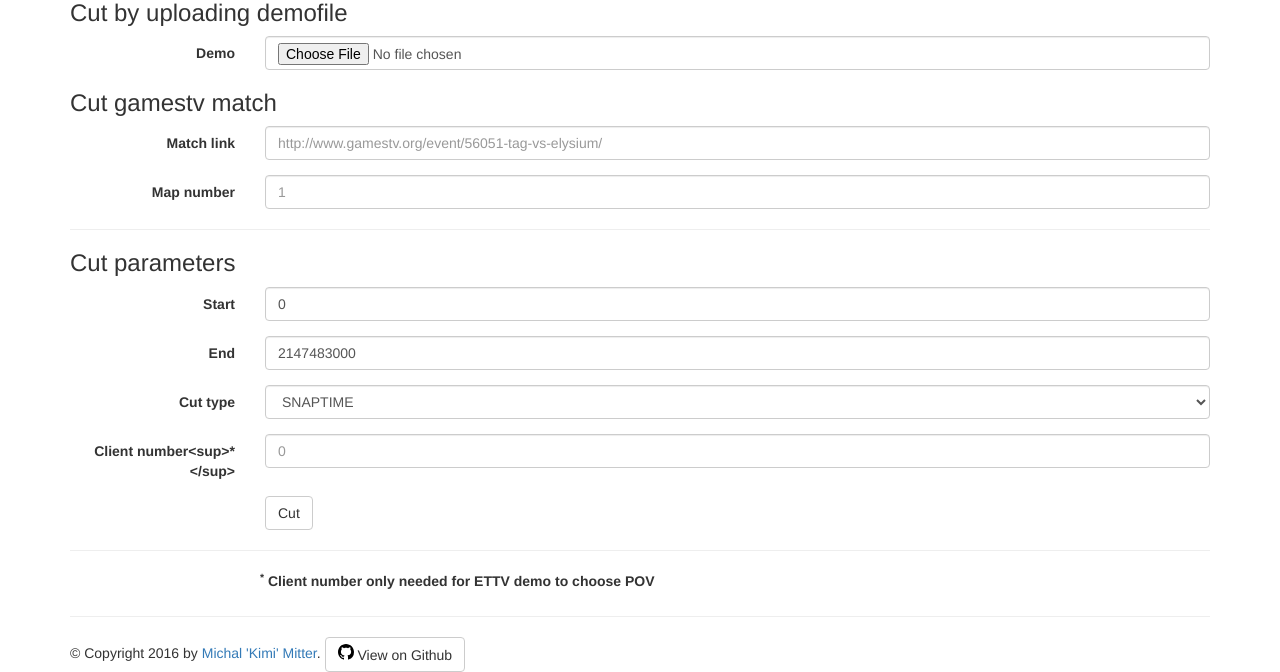
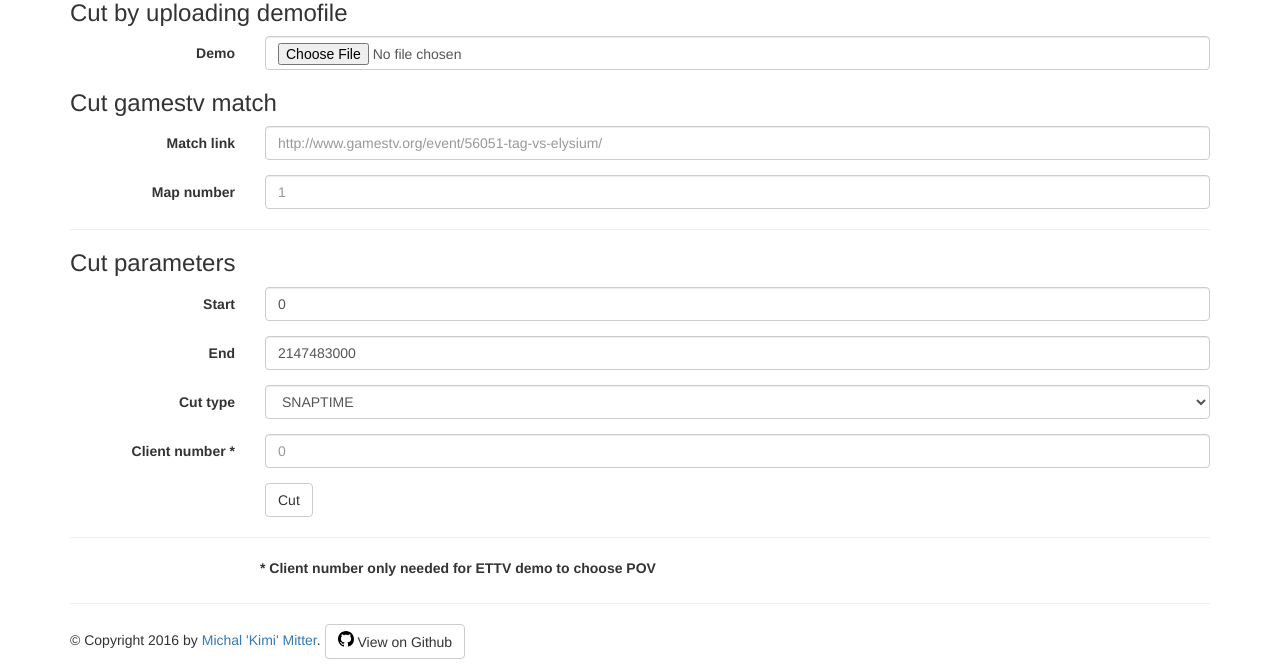
Before and after one commit to mittermichal/greatshot-web, a Flask app: page /cut in a window 1280 px wide. Shown: the part 150-822 px from the top of the page. Run offline with Flask 2, Linux system fonts and the light colour scheme; parts of the project's set-up code (start-up, migrations or seed data) failed here and were passed over; some libraries are stand-ins or nearby versions.

Commit message:
<sup> fix

```diff
--- a/app/forms.py
+++ b/app/forms.py
@@ -18,7 +18,7 @@ class CutForm(FlaskForm):
     start = IntegerField('Start', render_kw={"step": 1000}, default=0)
     end = IntegerField('End', render_kw={"step": 1000}, default=2147483000)
     cut_type = SelectField('Cut type', choices=[(0, 'SNAPNUMBER'), (1, 'SNAPTIME'), (2, 'SNAPCOUNT')], default=1)
-    client_num = StringField('Client number<sup>*</sup>', render_kw={"placeholder": "0"})
+    client_num = StringField('Client number *', render_kw={"placeholder": "0"})
     gtv_match_id = HiddenField('gtv_match_id')
     map_number = HiddenField('map_number')
     filename = HiddenField('filename')
--- a/templates/cut.html
+++ b/templates/cut.html
@@ -18,7 +18,7 @@
     {{ render_btn("Cut") }}
     <hr/>
     <label class="col-sm-offset-2">
-        <sup>*</sup> Client number only needed for ETTV demo to choose POV
+        * Client number only needed for ETTV demo to choose POV
     </label>
 </form>
 
```
